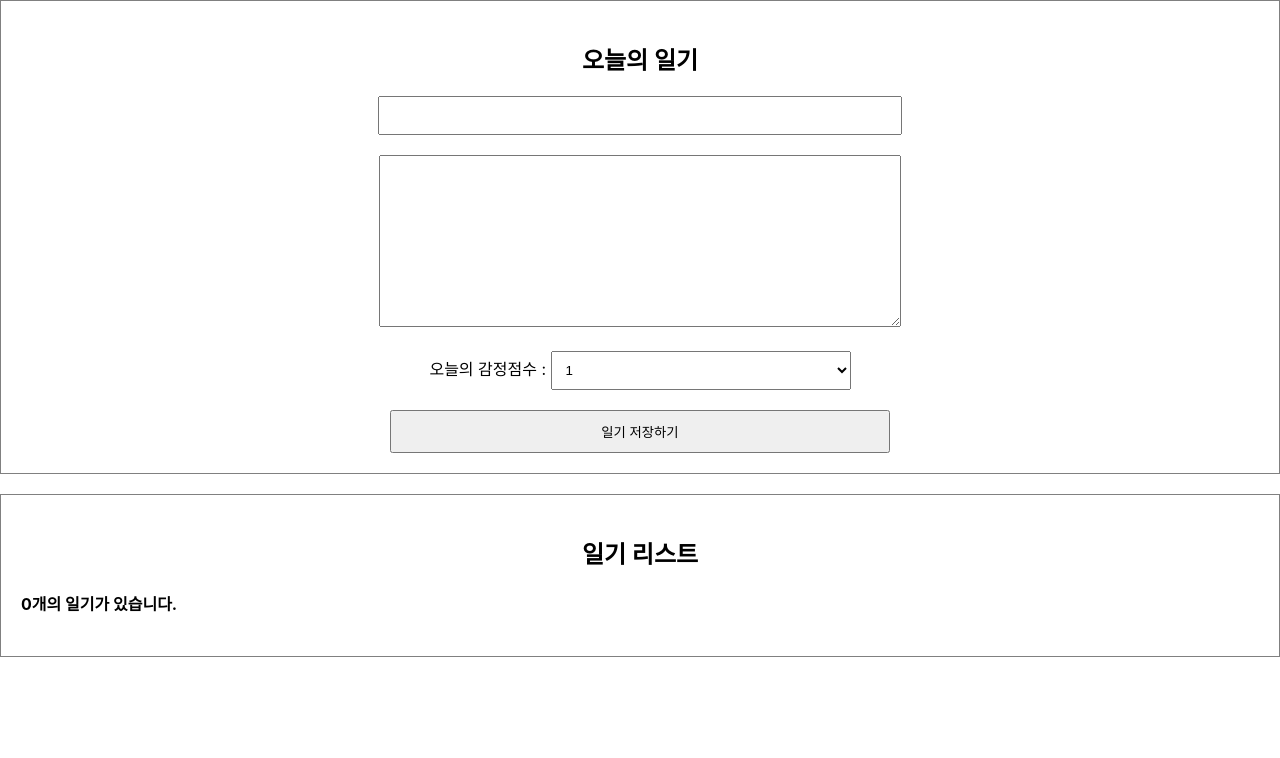
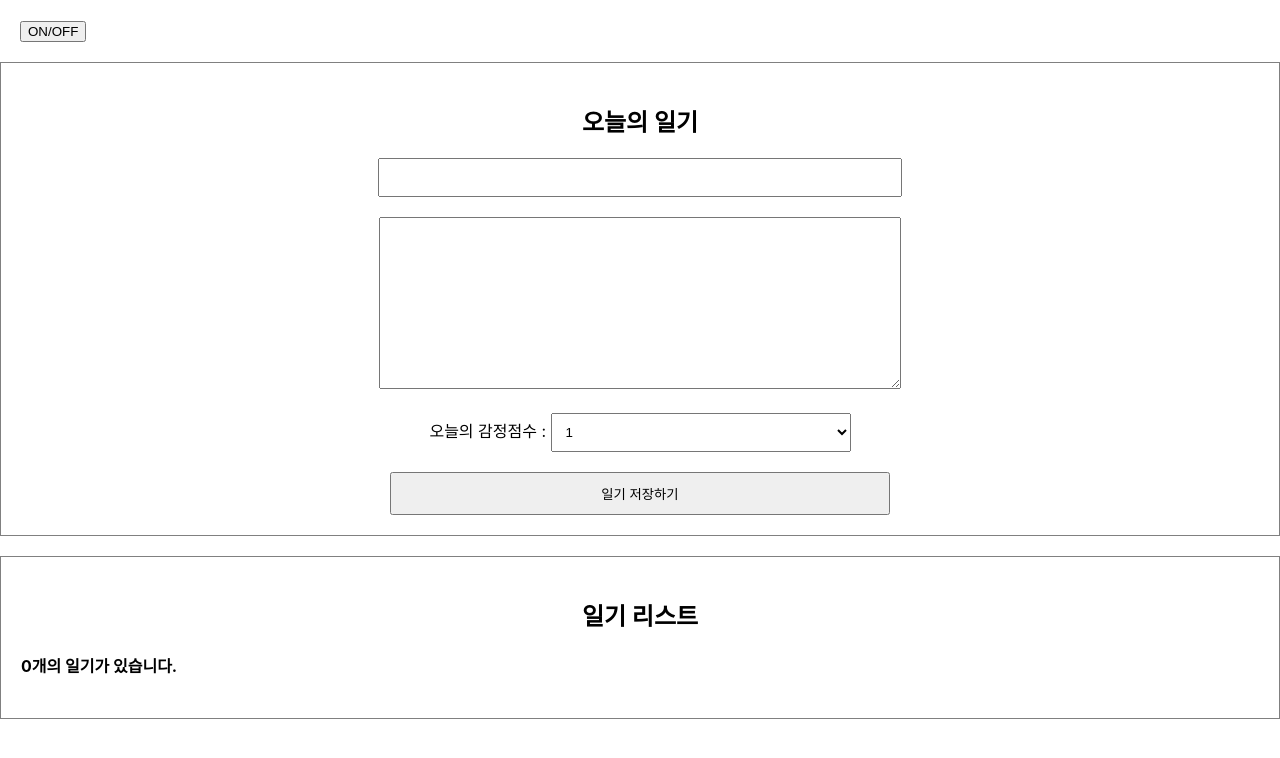
Before and after one commit to 627km/SimpleDiary-React, a React (Create React App) app: page / in a window 1280 px wide. Shown: the top 758 px of the page. Built offline with nearby package versions, Linux system fonts and the light colour scheme.

Commit message:
feat: Control react Lifecycle to useEffect

```diff
--- a/src/App.js
+++ b/src/App.js
@@ -1,7 +1,8 @@
+import { useState, useRef } from "react";
 import "./App.css";
 import DiaryEditor from "./DiaryEditor";
 import DiaryList from "./DiaryList";
-import { useState, useRef } from "react";
+import Lifecycle from "./Lifecycle";
 
 function App() {
   const [data, setData] = useState([]);
@@ -38,6 +39,7 @@
   };
   return (
     <div className="App">
+      <Lifecycle />
       <DiaryEditor onCreate={onCreate} />
       <DiaryList diaryList={data} onRemove={onRemove} onEdit={onEdit} />
     </div>
--- /dev/null
+++ b/src/Lifecycle.js
@@ -0,0 +1,57 @@
+import React, { useState, useEffect } from "react";
+
+const Lifecycle = () => {
+  // const [count, setCount] = useState(0);
+  // const [text, setText] = useState("");
+
+  // // component 가 mount 될 때 하고 싶은 것이 있을 경우
+  // useEffect(() => {
+  //   console.log("Mount!");
+  // }, []);
+
+  // // component 가 update 될 때 하고 싶은 것이 있을 경우
+  // useEffect(() => {
+  //   console.log("Update!");
+  // });
+
+  // useEffect(() => {
+  //   console.log(`count is update : ${count}`);
+  //   if (count > 5) {
+  //     alert("count가 5를 넘었습니다. 따라서 1로 초기화합니다.");
+  //     setCount(1);
+  //   }
+  // }, [count]);
+
+  // useEffect(() => {
+  //   console.log(`text is update : ${text}`);
+  // }, [text]);
+
+  const UnmountTest = () => {
+    useEffect(() => {
+      console.log("mount!");
+      return () => {
+        // unmount 시점에 동작
+        console.log("Unmount!");
+      };
+    }, []);
+    return <div>Unmount Testing component</div>;
+  };
+
+  const [isVisible, setIsVisible] = useState(false);
+  const toggle = () => setIsVisible(!isVisible);
+
+  return (
+    <div style={{ padding: 20 }}>
+      <button onClick={toggle}>ON/OFF</button>
+      {isVisible && <UnmountTest />}
+      {/* <div>
+        {count}
+        <button onClick={() => setCount(count + 1)}>+</button>
+      </div>
+      <div>
+        <input value={text} onChange={(e) => setText(e.target.value)} />
+      </div> */}
+    </div>
+  );
+};
+export default Lifecycle;
```
